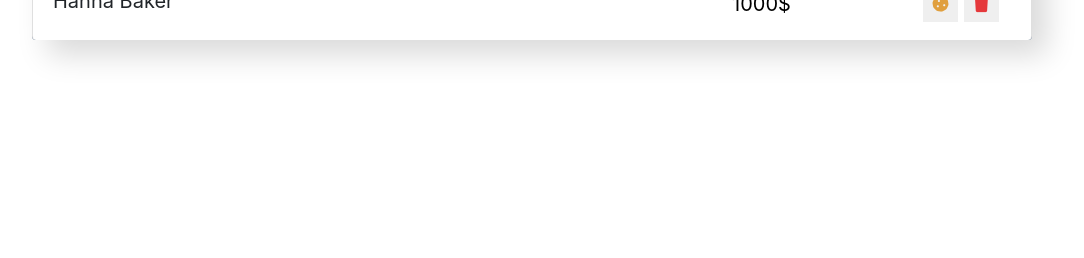
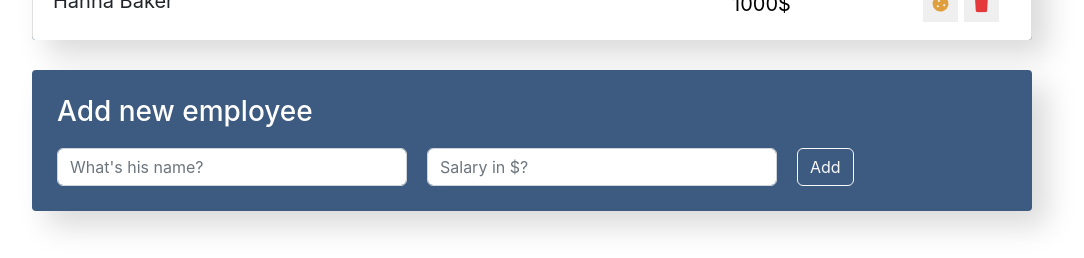
Before and after one commit to DevMaffi/employees-app, a React (Create React App) app: page / in a window 1280 px wide. Shown: the part 611-869 px from the top of the page, without its empty margins (108-1192 px from the left). Before the commit the page ends 800 px from the top, so only its background shows below. Built offline with nearby package versions, Linux system fonts and the light colour scheme.

Commit message:
Create EmployeesAddForm component

```diff
--- a/src/components/App/App.jsx
+++ b/src/components/App/App.jsx
@@ -3,6 +3,7 @@
 import Header from '../Header'
 import EmployeesFilter from '../EmployeesFilter'
 import EmployeeListItem from '../EmployeeListItem'
+import EmployeesAddForm from '../EmployeesAddForm'
 
 import { SearchPanel, ListGroup } from '../common'
 
@@ -33,6 +34,7 @@
           component={EmployeeListItem}
           labelProp="name"
         />
+        <EmployeesAddForm />
       </div>
     )
   }
--- /dev/null
+++ b/src/components/EmployeesAddForm/EmployeesAddForm.css
@@ -0,0 +1,17 @@
+.app-add-form {
+  margin-top: 30px;
+  padding: 25px;
+  border-radius: 4px;
+  background-color: #3d5a80;
+  box-shadow: 15px 15px 30px rgba(0, 0, 0, 0.15);
+  color: #fff;
+}
+
+.add-form {
+  margin-top: 20px;
+}
+
+.add-form input {
+  width: 350px;
+  margin-right: 20px;
+}
--- /dev/null
+++ b/src/components/EmployeesAddForm/EmployeesAddForm.jsx
@@ -0,0 +1,26 @@
+import './EmployeesAddForm.css'
+
+function EmployeesAddForm() {
+  return (
+    <div className="app-add-form">
+      <h3>Add new employee</h3>
+      <form className="add-form d-flex">
+        <input
+          type="text"
+          className="form-control new-post-label"
+          placeholder="What's his name?"
+        />
+        <input
+          type="number"
+          className="form-control new-post-label"
+          placeholder="Salary in $?"
+        />
+        <button type="submit" className="btn btn-outline-light">
+          Add
+        </button>
+      </form>
+    </div>
+  )
+}
+
+export default EmployeesAddForm
--- /dev/null
+++ b/src/components/EmployeesAddForm/index.js
@@ -0,0 +1,2 @@
+import EmployeesAddForm from './EmployeesAddForm'
+export default EmployeesAddForm
```
